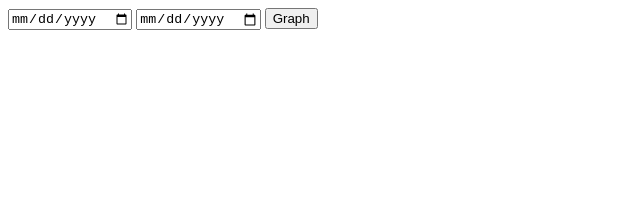
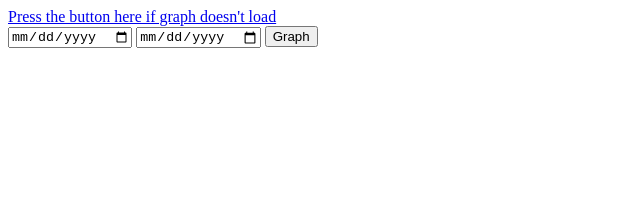
Before and after one commit to cbustracker/cbustracker.github.io, a plain HTML site: page index.html in a window 1280 px wide. Shown: the whole page, without its empty margins (0-640 px from the left). Drawn offline with nearby package versions, Linux system fonts and the light colour scheme.

Commit message:
Add cors-anywhere link

```diff
--- a/index.html
+++ b/index.html
@@ -6,6 +6,7 @@
         <meta name="viewport" content="width=device-width, initial-scale=1">
     </head>
     <body>
+        <a href="http://cors-anywhere.herokuapp.com/corsdemo">Press the button here if graph doesn't load</a>
         <form onsubmit="updateGraph();return false;">
             <input type="date" id="start" required />
             <input type="date" id="end" required />
```
